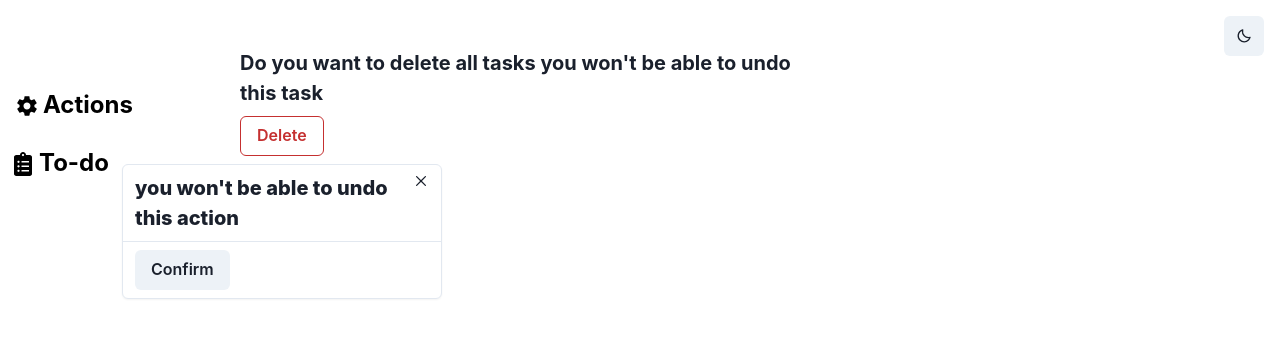
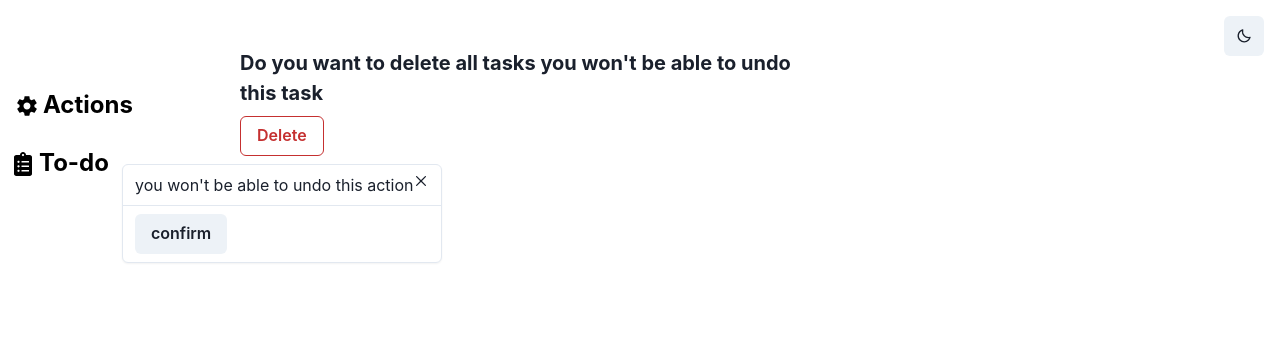
Before and after one commit to Sachinv220/To-do-list, a React (Vite) app: page /customise in a window 1280 px wide. Both pictures are taken after a click on the button "Delete". Shown: the top 338 px of the page. Built offline with nearby package versions, Linux system fonts and the light colour scheme.

Commit message:
making PopoverBar to be more customizable

```diff
--- a/src/components/PopoverBar.jsx
+++ b/src/components/PopoverBar.jsx
@@ -4,26 +4,20 @@ import {
   PopoverCloseButton,
   PopoverContent,
   PopoverTrigger,
-  Text,
   PopoverHeader,
   PopoverBody,
-  Button,
 } from "@chakra-ui/react";
 
-const PopoverBar = ({ action, button, header, body }) => {
+const PopoverBar = ({ button, header, body }) => {
   return (
     <Popover>
       <PopoverTrigger>{button}</PopoverTrigger>
       <PopoverContent>
         <PopoverCloseButton />
         <PopoverHeader>
-          <Text fontSize="xl" fontWeight="extrabold">
-            {header}
-          </Text>
+          {header}
         </PopoverHeader>
-        <PopoverBody>
-          <Button onClick={action}>{body}</Button>
-        </PopoverBody>
+        <PopoverBody>{body}</PopoverBody>
       </PopoverContent>
     </Popover>
   );
--- a/src/pages/Customise.jsx
+++ b/src/pages/Customise.jsx
@@ -1,9 +1,15 @@
 import { Container, Text, Button } from "@chakra-ui/react";
 import { useMediaQuery } from "@chakra-ui/react";
 import PopoverBar from "../components/PopoverBar";
+import { useNavigate } from "react-router-dom";
 
 const Customise = ({ deleteEverything }) => {
   const [isSmallerThan700] = useMediaQuery("(max-width: 700px)");
+  let navigate = useNavigate();
+  const beforeDelete = () => {
+    deleteEverything();
+    navigate("/to-do-list");
+  };
 
   return (
     <Container ml={isSmallerThan700 ? "1rem" : "14rem"} pt="3rem">
@@ -11,10 +17,13 @@ const Customise = ({ deleteEverything }) => {
         Do you want to delete all tasks you won't be able to undo this task
       </Text>
       <PopoverBar
-        button={<Button colorScheme="red" variant="outline">Delete</Button>}
+        button={
+          <Button colorScheme="red" variant="outline">
+            Delete
+          </Button>
+        }
         header="you won't be able to undo this action"
-        body="Confirm"
-        action={deleteEverything}
+        body={<Button onClick={beforeDelete}>confirm</Button>}
       />
     </Container>
   );
```
